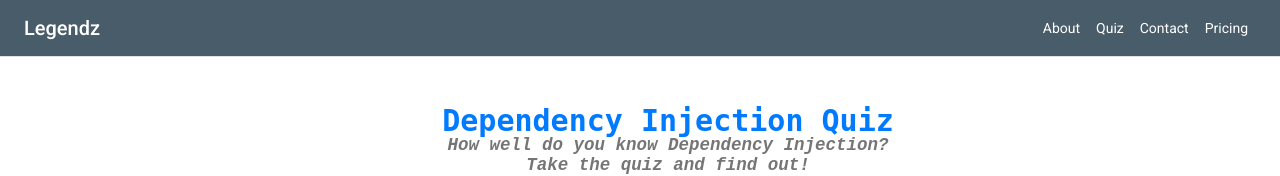
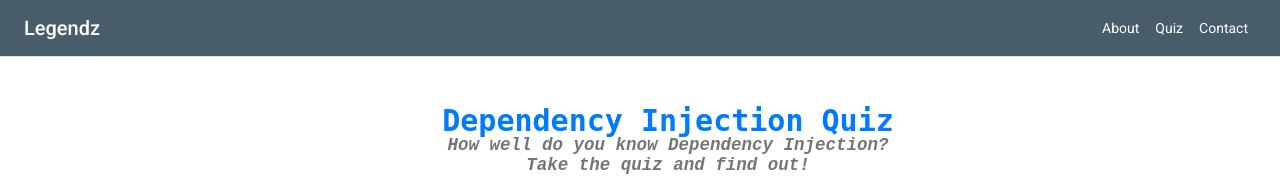
Before and after one commit to amazingcake446/angular-application, an Angular app: page /intro in a window 1280 px wide. Shown: the top 176 px of the page. Built offline with nearby package versions, Linux system fonts and the light colour scheme.

Commit message:
fixed contact form missing module MatInputModule

```diff
--- a/src/app/app.module.ts
+++ b/src/app/app.module.ts
@@ -1,7 +1,7 @@
 import { NgModule, NO_ERRORS_SCHEMA, CUSTOM_ELEMENTS_SCHEMA } from '@angular/core';
 // import { CommonModule } from "@angular/common";
-import {BrowserAnimationsModule} from "@angular/platform-browser/animations";
-import {BrowserModule} from "@angular/platform-browser";
+import { BrowserAnimationsModule } from "@angular/platform-browser/animations";
+import { BrowserModule } from "@angular/platform-browser";
 
 import { MAT_RADIO_DEFAULT_OPTIONS } from '@angular/material/radio';
 
@@ -17,8 +17,8 @@ import { ResultsComponent } from './containers/results/results.component';
 import { NavigationComponent } from './navigation/navigation.component';
 
 import { NgbModule } from '@ng-bootstrap/ng-bootstrap';
-
-
+import { MatFormFieldModule } from '@angular/material/form-field';
+import { MatInputModule } from '@angular/material/input';
 
 import { MatToolbarModule } from '@angular/material/toolbar';
 import { A11yModule } from '@angular/cdk/a11y';
@@ -44,7 +44,6 @@ import { MatDividerModule } from '@angular/material/divider';
 import { MatExpansionModule } from '@angular/material/expansion';
 import { MatGridListModule } from '@angular/material/grid-list';
 import { MatIconModule } from '@angular/material/icon';
-import { MatInputModule } from '@angular/material/input';
 import { MatListModule } from '@angular/material/list';
 import { MatMenuModule } from '@angular/material/menu';
 import { MatNativeDateModule, MatRippleModule } from '@angular/material/core';
@@ -86,58 +85,60 @@ import { ContactComponent } from './contact/contact.component';
 
 
 
-
 @NgModule({
   declarations: [
-    AppComponent,
+    AboutComponent,
     AboutComponent,
     AppComponent,
-    IntroductionComponent,
-    QuestionComponent,
-    NavigationComponent,
-    QuestionComponent2.QuestionComponent,
-    ResultsComponent,
-    NavigationComponent,
+    AppComponent,
+    CliBootComponent,
     ContactComponent,
+    ContactComponent,
+    DialogContent,
     FormCreateComponent,
-    DialogContent,
     FormEditComponent,
     FormListComponent,
     HomeComponent,
+    InfoComponent,
+    IntroductionComponent,
+    IntroduktionComponent,
+    NavigationComponent,
+    QuestionComponent,
+    QuestionComponent2.QuestionComponent,
+    QuizComponent,
+    ResultsComponent,
     SpaComponent,
-    InfoComponent,
-    IntroduktionComponent,
-    CliBootComponent,
-    AboutComponent,
-    QuizComponent,
-    ContactComponent
   ],
   imports: [
     // CommonModule,
+    A11yModule,
+    AppRoutingModule,
+    BrowserAnimationsModule,
     BrowserModule,
-    BrowserAnimationsModule,
-    AppRoutingModule,
-    ReactiveFormsModule,
-    NgbModule,
-    MatCardModule,
-    FormsModule,
-    FlexLayoutModule,
-    MatToolbarModule,
-    A11yModule,
-    ClipboardModule,
     CdkStepperModule,
     CdkTableModule,
     CdkTreeModule,
+    ClipboardModule,
     DragDropModule,
+    FlexLayoutModule,
+    FlexLayoutModule,
+    FormsModule,
+    FormsModule,
+    HttpClientModule,
     MatAutocompleteModule,
     MatBadgeModule,
     MatBottomSheetModule,
     MatButtonModule,
+    MatButtonModule,
     MatButtonToggleModule,
     MatCardModule,
+    MatCardModule,
+    MatDialogModule,
+    MatFormFieldModule,
+    MatIconModule,
+    MatInputModule,
+    MatNativeDateModule,
     MatRadioModule,
-    MatIconModule,
-    MatButtonModule,
     MatRippleModule,
     MatSelectModule,
     MatSidenavModule,
@@ -148,24 +149,22 @@ import { ContactComponent } from './contact/contact.component';
     MatTableModule,
     MatTabsModule,
     MatToolbarModule,
+    MatToolbarModule,
     MatTooltipModule,
     MatTreeModule,
+    NgbModule,
     OverlayModule,
     PortalModule,
+    ReactiveFormsModule,
+    ReactiveFormsModule,
     ScrollingModule,
-    FormsModule,
-    HttpClientModule,
-    MatNativeDateModule,
-    ReactiveFormsModule,
-    FlexLayoutModule,
-    MatDialogModule,
 
     AccordionModule.forRoot()
   ],
-  providers: [{
+  providers: [ {
     provide: MAT_RADIO_DEFAULT_OPTIONS,
     useValue: { color: 'accent' },
-  }],
+  } ],
   bootstrap: [ AppComponent ],
   schemas: [
     CUSTOM_ELEMENTS_SCHEMA,
--- a/src/app/form/form-create/form-create.component.html
+++ b/src/app/form/form-create/form-create.component.html
@@ -25,11 +25,6 @@
         class="p-2 text-white"
         href="#"
       >Contact</a>
-      <a
-        routerLink="/pricing"
-        routerLinkActive="active"
-        class="p-2 text-white"
-      >Pricing</a>
     </nav>
   </header>
 </main>
--- a/src/app/form/form-create/form-create.component.ts
+++ b/src/app/form/form-create/form-create.component.ts
@@ -10,6 +10,7 @@ import { Router } from '@angular/router';
 
 import { Form } from 'src/app/interfaces/form';
 import { ApiService } from 'src/app/services/api.service';
+
 
 
 
--- a/src/app/navigation/navigation.component.html
+++ b/src/app/navigation/navigation.component.html
@@ -25,11 +25,7 @@
         class="p-2 text-white"
         href="#"
       >Contact</a>
-      <a
-        routerLink="/pricing"
-        routerLinkActive="active"
-        class="p-2 text-white"
-      >Pricing</a>
+
     </nav>
   </header>
 </main>
```
